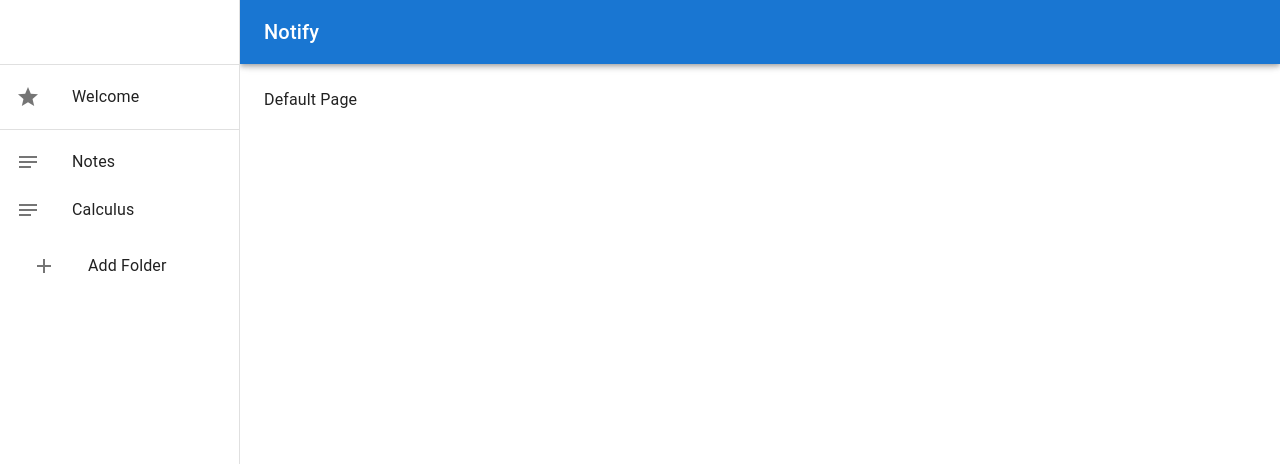
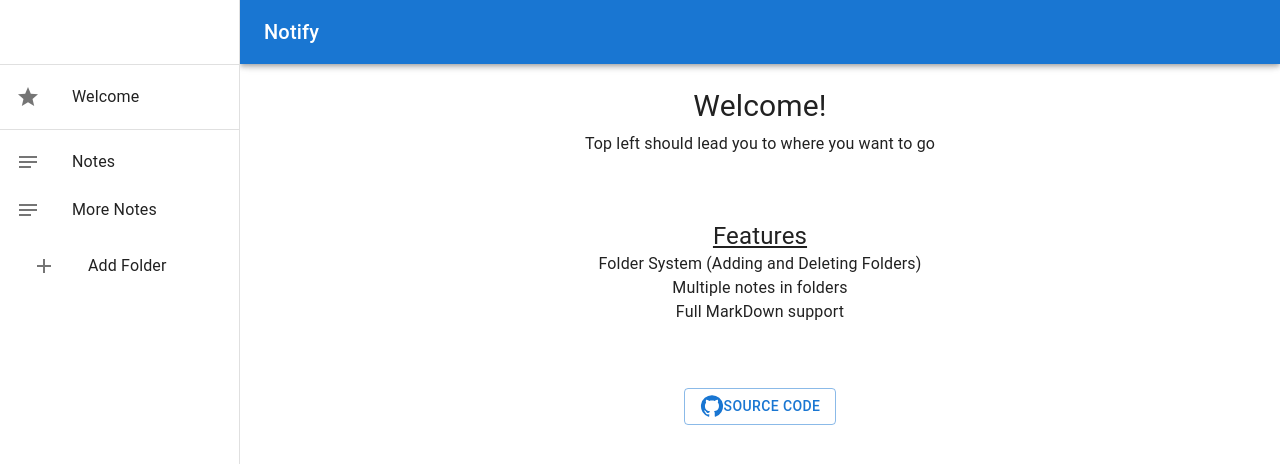
Before and after one commit to aishyuu/notify, a React (Vite) app: page / in a window 1280 px wide. Shown: the top 464 px of the page. Built offline with nearby package versions, Linux system fonts and the light colour scheme.

Commit message:
Finished V1.0

```diff
--- a/index.html
+++ b/index.html
@@ -4,7 +4,7 @@
     <meta charset="UTF-8" />
     <link rel="icon" type="image/svg+xml" href="/vite.svg" />
     <meta name="viewport" content="width=device-width, initial-scale=1.0" />
-    <title>Vite + React + TS</title>
+    <title>Notify</title>
   </head>
   <body>
     <div id="root"></div>
--- /dev/null
+++ b/src/components/Introduction.tsx
@@ -0,0 +1,23 @@
+import GitHubIcon from '@mui/icons-material/GitHub';
+import { Button } from '@mui/material';
+
+export default function Introduction() {
+    return(
+        <div className="text-center">
+            <h1 className="text-3xl bold mb-2">Welcome!</h1>
+            <p className="mb-16">Top left should lead you to where you want to go</p>
+            <h2 className="text-2xl underline">Features</h2>
+            <ul className="mb-16">
+                <li>Folder System (Adding and Deleting Folders)</li>
+                <li>Multiple notes in folders</li>
+                <li>Full MarkDown support</li>
+            </ul>
+            <a href='https://github.com/aishyuu/notify' target='_blank'>
+                <Button variant="outlined">
+                    <GitHubIcon />
+                    <span>Source Code</span>
+                </Button>
+            </a>
+        </div>
+    )
+}
--- a/src/data/dummyData.ts
+++ b/src/data/dummyData.ts
@@ -20,7 +20,7 @@ export const dummyData : AllType = {
       },
       {
         id: 2,
-        title: 'Calculus',
+        title: 'More Notes',
         notes: [
           {
             id: 1,
--- a/src/pages/Home.tsx
+++ b/src/pages/Home.tsx
@@ -1,8 +1,10 @@
+import Introduction from "../components/Introduction";
+
 export default function Home() {
 
     return(
         <div>
-            <h1>Default Page</h1>
+            <Introduction />
         </div>
     )
 }
```
